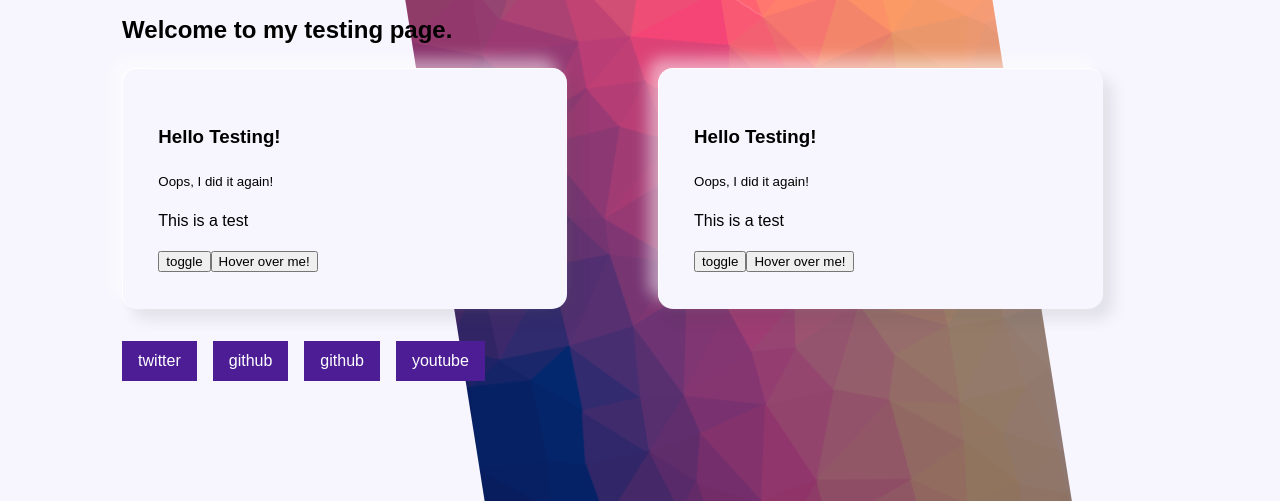
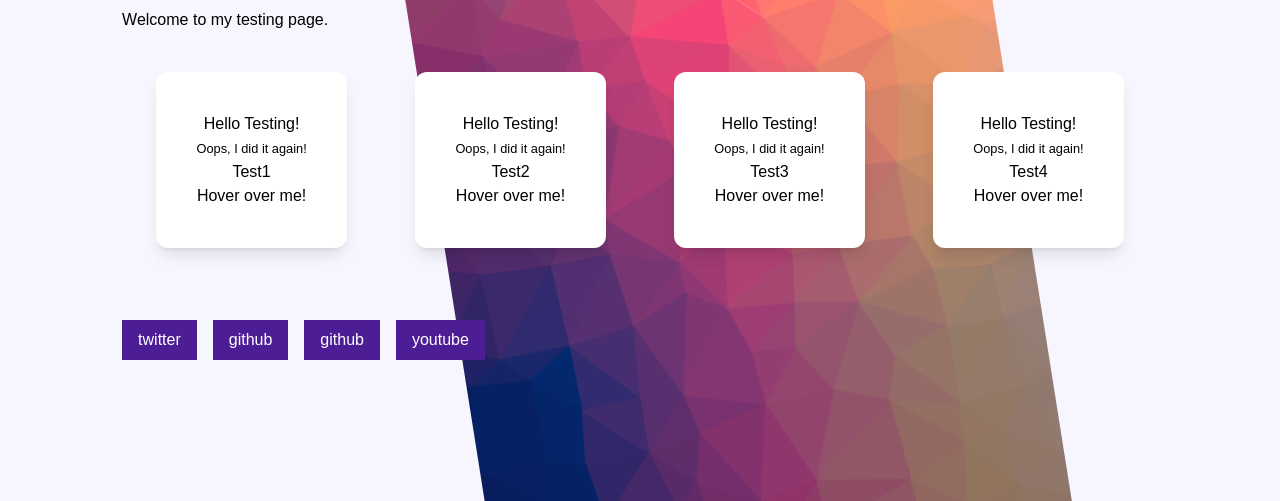
Before and after one commit to brysonbest/astro-site, an Astro site: page /test in a window 1280 px wide. Shown: the part 299-800 px from the top of the page. Built offline with nearby package versions, Linux system fonts and the light colour scheme; Astro itself is replaced by a stand-in of ours.

Commit message:
Add tailwind component.

```diff
--- a/astro.config.mjs
+++ b/astro.config.mjs
@@ -1,14 +1,16 @@
 import { defineConfig } from "astro/config";
 
-// https://astro.build/config
 import preact from "@astrojs/preact";
 
 // https://astro.build/config
 import image from "@astrojs/image";
 
 // https://astro.build/config
+import tailwind from "@astrojs/tailwind";
+
+// https://astro.build/config
 export default defineConfig({
-  integrations: [preact(), image()],
+  integrations: [preact(), image(), tailwind()]
   // build: {
   //   // Example: Generate `page.html` instead of `page/index.html` during build.
   //   format: "file",
--- /dev/null
+++ b/src/components/react-components/DisplayBoxUnstyled.tsx
@@ -0,0 +1,49 @@
+import { h } from "preact";
+import { useState } from "preact/hooks";
+import { DisplayBoxInterface } from "../types";
+
+import classNames from "classnames";
+
+import styles from "./DisplayBox.module.css";
+
+//pending add of interactivity toggle
+
+export default function DisplayBox({
+  image,
+  title,
+  subtitle,
+  body,
+}: DisplayBoxInterface) {
+  const [open, setOpen] = useState(false);
+  const [isShown, setIsShown] = useState(false);
+
+  const cardClass = classNames({
+    "dark:bg-black dark:text-white dark:shadow-none bg-white text-center shadow-lg p-10 rounded-xl my-10 mx-auto min-w-min max-w-[64ch] ":
+      true,
+    "cursor-pointer": !open,
+    "expanded-card w-full flex-1 grow": open,
+  });
+
+  function setOpenToggle() {
+    setOpen(!open);
+  }
+
+  return (
+    <article className={cardClass} onClick={setOpenToggle}>
+      {image && <img src={image} alt="Random Image" className={styles.image} />}
+      <div className="stack-sm">
+        <h3 className={styles.title}>{title}</h3>
+        {subtitle && <small className={styles.subtitle}>{subtitle}</small>}
+      </div>
+      <p className={styles.body}>{body}</p>
+      {open && <div>toggle me</div>}
+      <button
+        onMouseEnter={() => setIsShown(true)}
+        onMouseLeave={() => setIsShown(false)}
+      >
+        Hover over me!
+      </button>
+      {isShown && <div>I'll appear when you hover over the button.</div>}
+    </article>
+  );
+}
--- a/src/pages/test.astro
+++ b/src/pages/test.astro
@@ -1,11 +1,13 @@
 ---
 import BaseLayout from "../layouts/BaseLayout.astro";
 import DisplayBox from "../components/react-components/DisplayBox.jsx";
+import DisplayBoxUnstyled from "../components/react-components/DisplayBoxUnstyled.jsx";
 const pageTitle = "Testing Page";
 ---
 
 <BaseLayout pageTitle={pageTitle}>
   <h2>Welcome to my testing page.</h2>
+  <!--
   <div class="card-wrapper">
     <DisplayBox
       client:load
@@ -20,5 +22,38 @@ const pageTitle = "Testing Page";
       title="Hello Testing!"
       subtitle={"Oops, I did it again!"}
     />
+    <div
+      class="text-center shadow-lg p-10 rounded-xl my-10 dark:bg-white mx-auto"
+    >
+      This is a test of tailwinds.
+    </div>
+
+
+  </div>  -->
+  <div class="testing-card-wrapper flex flex-wrap">
+    <DisplayBoxUnstyled
+      client:load
+      body="Test1"
+      title="Hello Testing!"
+      subtitle={"Oops, I did it again!"}
+    />
+    <DisplayBoxUnstyled
+      client:load
+      body="Test2"
+      title="Hello Testing!"
+      subtitle={"Oops, I did it again!"}
+    />
+    <DisplayBoxUnstyled
+      client:load
+      body="Test3"
+      title="Hello Testing!"
+      subtitle={"Oops, I did it again!"}
+    />
+    <DisplayBoxUnstyled
+      client:load
+      body="Test4"
+      title="Hello Testing!"
+      subtitle={"Oops, I did it again!"}
+    />
   </div>
 </BaseLayout>
--- /dev/null
+++ b/tailwind.config.cjs
@@ -0,0 +1,32 @@
+/** @type {import('tailwindcss').Config} */
+module.exports = {
+  content: ["./src/**/*.{astro,html,js,jsx,md,mdx,svelte,ts,tsx,vue}"],
+  darkMode: "class",
+  theme: {
+    // colors: {
+    //   blue: "#1fb6ff",
+    //   purple: "#7e5bef",
+    //   pink: "#ff49db",
+    //   orange: "#ff7849",
+    //   green: "#13ce66",
+    //   yellow: "#ffc82c",
+    //   "gray-dark": "#273444",
+    //   gray: "#8492a6",
+    //   "gray-light": "#d3dce6",
+    // },
+    // fontFamily: {
+    //   sans: ["Graphik", "sans-serif"],
+    //   serif: ["Merriweather", "serif"],
+    // },
+    extend: {
+      // spacing: {
+      //   "8xl": "96rem",
+      //   "9xl": "128rem",
+      // },
+      // borderRadius: {
+      //   "4xl": "2rem",
+      // },
+    },
+  },
+  plugins: [],
+};
```
Also changed, not shown: package.json (+8 -2 lines), 1 other file.
